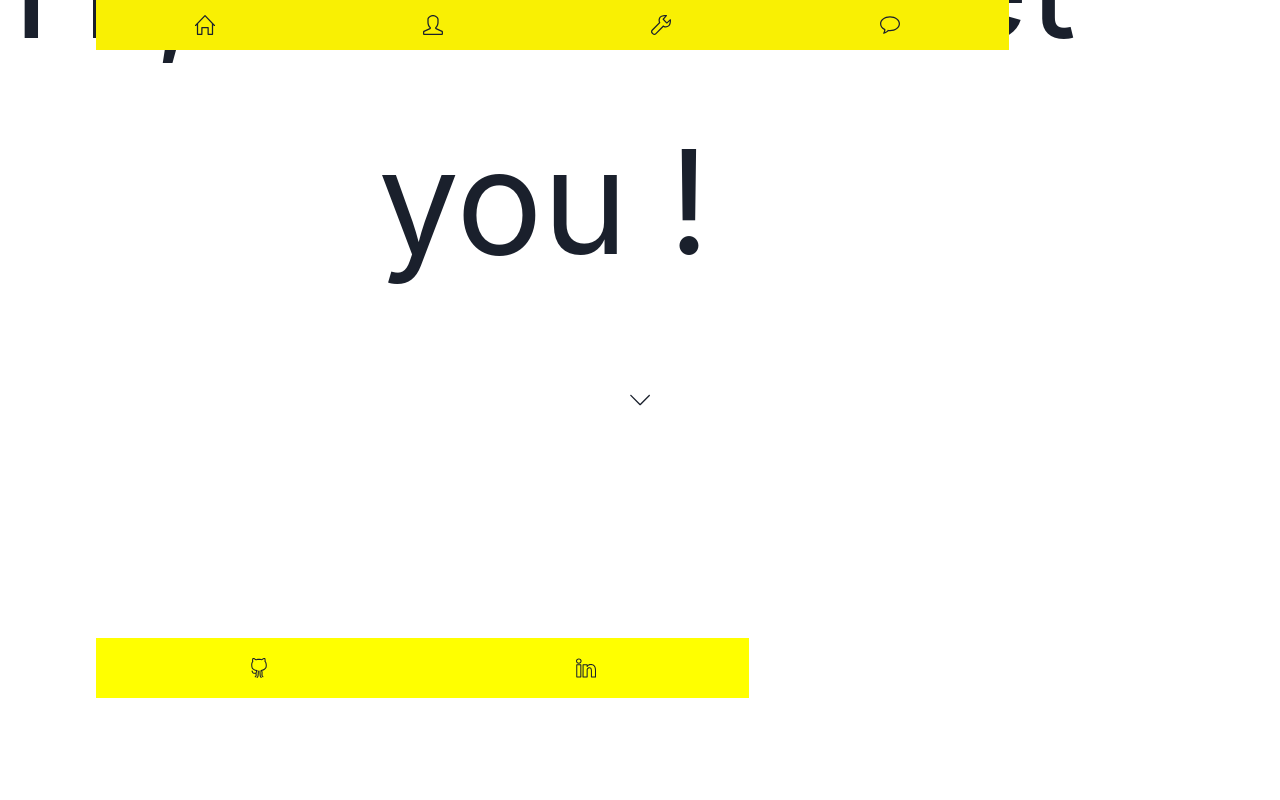
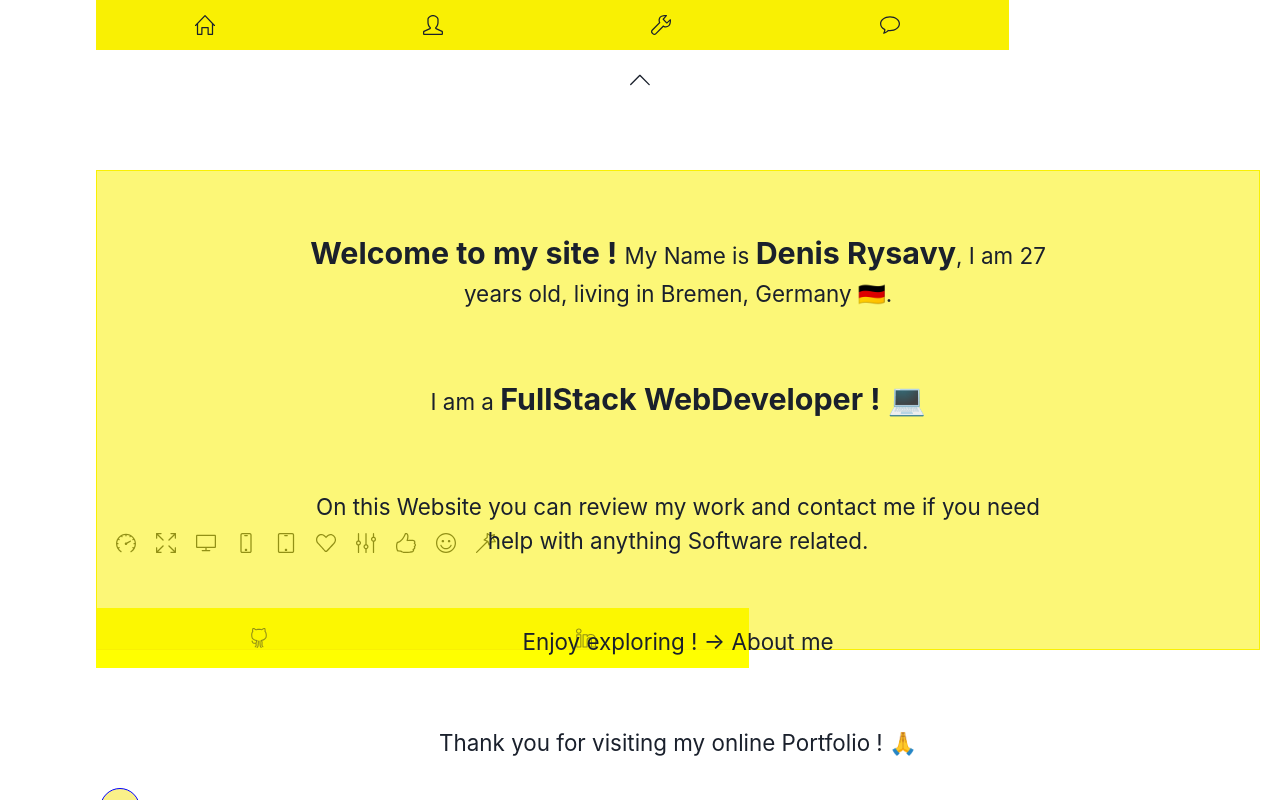
Before and after one commit to rysavy122/portfolio2.0, a React (Vite) app: page / in a window 1280 px wide. Both pictures are taken after a click on the icon 640 px from the left and 922 px from the top of the page. Shown: the part 522-1322 px from the top of the page. Built offline with nearby package versions, Linux system fonts and the light colour scheme.

Commit message:
landing page

```diff
--- a/src/Components/pages/Home.jsx
+++ b/src/Components/pages/Home.jsx
@@ -1,19 +1,89 @@
-import { Box ,Text} from '@chakra-ui/layout'
-import { SlArrowDown } from "react-icons/sl";
-
-import React from 'react'
+import React, { useState } from 'react';
+import { Box, Flex, Text } from '@chakra-ui/layout';
+import { SlArrowDown, SlEmotsmile, SlEqualizer, SlHeart, SlMagicWand,SlScreenDesktop, SlLike, SlScreenSmartphone, SlScreenTablet, SlSpeedometer, SlSizeFullscreen  } from 'react-icons/sl';
+import { Link } from 'react-router-dom';
+import { transform } from 'framer-motion';
 
 const Home = () => {
+  const [isVisible, setIsVisible] = useState(false);
+
+  function handleClick() {
+    setIsVisible(!isVisible);
+  }
+
   return (
-   <Box css={{
-    "@media (min-width: 768px)": {
-      height: "90vh",
-    },
-  }}  h={'30vh'} >
-    <Text id='hi' mt={'20vh'} w={'100vw'} fontSize="6xl" >Hi, nice to meet you !</Text>
-    <SlArrowDown title='more' id='more' />
-   </Box>
-  )
-}
+    <>
+    <Box
+    id="container-home"
+     css={{
+      "@media (min-width: 768px)": {
+        height: '100vh',
+        transform: `translateY(${isVisible ? '-65vh' : '0'})`,
+        transition: 'transform 500ms ease-in-out'
+      },
+      "@media (max-width: 568px)": {
+        height: '100vh',
+        transform: `translateY(${isVisible ? '-65vh' : '0'})`,
+        transition: 'transform 500ms ease-in-out'
+      },
+    }}
+     >
+      <Text id='hi'>
+        Hi, nice to meet you !
+      </Text>
+      <SlArrowDown
+      style={{
+        transform: `rotate(${isVisible ? '180deg' : '0deg'}) translateY(${isVisible ? '-25vh' : '0'})`,
+      }}
+      onClick={handleClick}
+      title='click me'
+      id='more' />
+      <Box id="spacer"/>
 
-export default Home
+      <Box
+        id="box-hidden"
+        style={{
+          transform: `opacity(${isVisible ? '1' : '0'})`,
+          transition: 'transform 500ms ease-in-out',
+          display: isVisible ? "block" : "none"
+        }}>
+        <Text id="intro">
+          <span className='span'>Welcome to my site ! </span>
+          My Name is <span className="span">Denis Rysavy</span>, I am 27 years old, living in Bremen, Germany 🇩🇪.
+          <br/>
+          <br />
+          <br /> I am a <span className='span'>FullStack WebDeveloper ! 💻 </span>
+          <br />
+          <br />
+          <br />
+
+          <p>On this Website you can review my work and contact me if you need help with anything Software related.</p>
+          <br />
+          <br />
+          Enjoy exploring ! →
+          <Link color={'yellow'} to={'/about'}> About me</Link>
+          <br />
+          <br />
+          <br />
+          <Text>Thank you for visiting my online Portfolio ! 🙏</Text>
+        </Text>
+
+      </Box>
+    </Box>
+          <Flex mt={-40}>
+          <SlSpeedometer/>
+          <SlSizeFullscreen />
+          <SlScreenDesktop />
+          <SlScreenSmartphone />
+          <SlScreenTablet />
+          <SlHeart />
+          <SlEqualizer />
+          <SlLike />
+          <SlEmotsmile />
+          <SlMagicWand />
+    </Flex>
+  </>
+  );
+};
+
+export default Home;
--- a/src/Components/pages/pages.css
+++ b/src/Components/pages/pages.css
@@ -7,6 +7,8 @@
     background-color: white;
     margin-top:15vh;
 }
+
+
 #about-page svg{
     height:100px;
     width:100px;
@@ -22,7 +24,7 @@ img{
     opacity: 0;
     animation: fadeIn 2s ease-in 1 forwards;
     animation-delay: 1s;
-
+    margin-left: 49vw;
   }
 
 
@@ -53,6 +55,36 @@ img{
     opacity: 0;
     animation: slideIn 1s ease-out 1 forwards;
     transform: translateX(-30%);
+    margin-top: 20vh;
+    margin-bottom:5vh;
+    width:100vw;
+    font-size: 4rem;
+  }
+  #container-home{
+    height: 100vh;
+  }
+
+  #spacer{
+    height:30vh;
+  }
+
+  #box-hidden{
+    border: 1px solid #F9f003;
+    background-color: #f9f10389;
+    height:72vh;
+    width:107%;
+  }
+
+  .span{
+    font-weight: bold;
+    font-size: 1.4rem;
+  }
+  #intro{
+    font-size: 1rem;
+    width:90vw;
+    text-align: center;
+    margin-top: 25px;
+    margin-left: 3vw;
   }
 
   @keyframes slideIn {
@@ -68,12 +100,48 @@ img{
 
 
 @media screen and (min-width:768px) {
-    #hi{
-        margin-left: -15vw;
-        font-size: 9em;
-        margin-top: 25vh;
-        margin-bottom:10vh;
+
+    #more {
+    margin:auto;
+    cursor: pointer;
+    opacity: 0;
+    animation: fadeIn 2s ease-in 1 forwards;
+    animation-delay: 1s;
     }
-
-
+    #spacer{
+    height:35vh;
+    }
+    #hi {
+    opacity: 0;
+    animation: slideIn 1s ease-out 1 forwards;
+    transform: translateX(-30%);
+    width:100vw;
+    margin-left: -15vw;
+    font-size: 9em;
+    margin-top: 25vh;
+    margin-bottom:10vh;
+    }
+    #intro{
+    font-size: 1.4rem;
+    width:60vw;
+    text-align: center;
+    margin:auto;
+    margin-top: 60px;
+    }
+    .span{
+    font-weight: bold;
+    font-size: 1.9rem;
+    }
+    #box-hidden{
+    border: 1px solid #F9f003;
+    background-color: #f9f10389;
+    height:60vh;
+    width:107%;
+    }
+    #container-home{
+    height: 100vh;
+    }
+    h2{
+    margin-top: 200px;
+    }
 }
```
